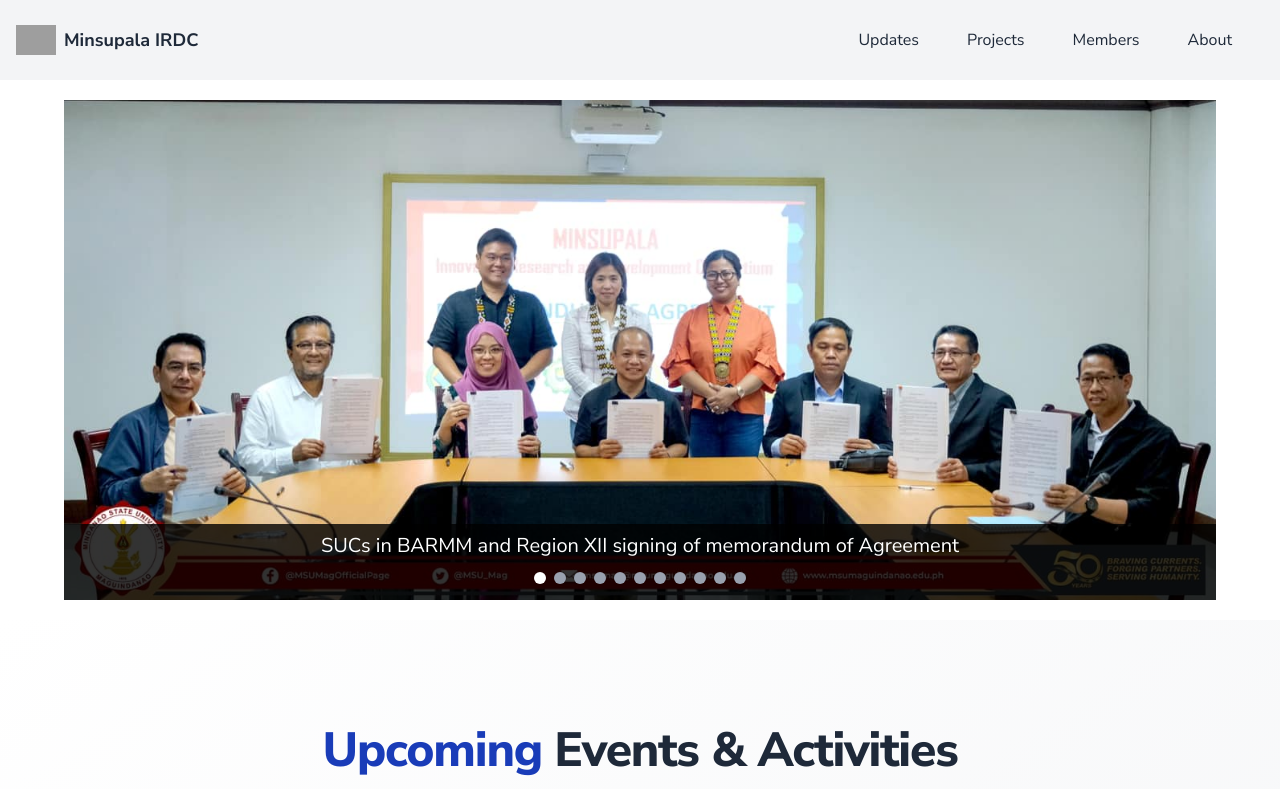
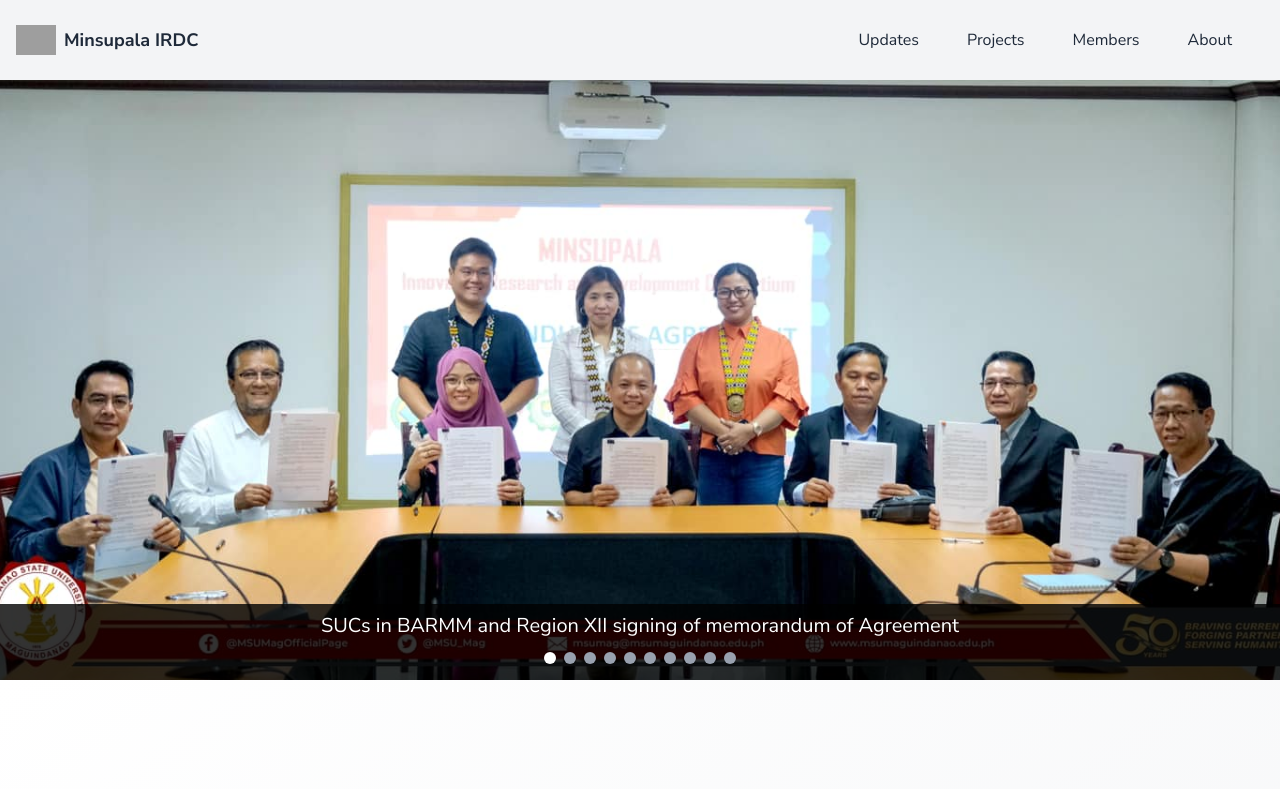
Before and after one commit to minsupala-irdc/minsupalairdc.nextjs.frontend, a Next.js app: page / in a window 1280 px wide. Shown: the top 789 px of the page. Built offline with nearby package versions, Linux system fonts and the light colour scheme; grey boxes are pictures that could not be loaded; a web font is replaced by a local one.

Commit message:
resized the caoursel to fit screen

```diff
--- a/src/app/ui/app-carousel.tsx
+++ b/src/app/ui/app-carousel.tsx
@@ -56,12 +56,7 @@ const images: Slide[] = [
     date: "March 8, 2025",
   },
   {
-    src: "/assets/resources/irdc-timeline/march-19-2025-1.jpg",
-    title: "Minsupala IRDC Manuscript Writing Writeshop",
-    date: "March 29, 2025",
-  },
-  {
-    src: "/assets/resources/irdc-timeline/march-19-2025-2.jpg",
+    src: "/assets/resources/irdc-timeline/march-19-2025-1-2-Technical-Writing-workshop.jpg",
     title: "Minsupala IRDC Manuscript Writing Writeshop",
     date: "March 29, 2025",
   },
@@ -95,7 +90,9 @@ export function AppCarousel() {
   };
 
   return (
-    <div className="relative w-full mx-auto max-w-6xl overflow-hidden h-[250px] md:h-[500px] mt-5 mb-5">
+    // original: width is max-w-6xl and md:h-500px
+    // <div className="relative w-full mx-auto max-w-6xl overflow-hidden h-[250px] md:h-[500px] ">
+    <div className="relative w-full mx-auto overflow-hidden h-[250px] md:h-[75vh] ">
       <div
         className="flex transition-transform duration-700 ease-in-out h-full"
         style={{ transform: `translateX(-${currentIndex * 100}%)` }}
@@ -103,7 +100,7 @@ export function AppCarousel() {
         {images.map((image, index) => (
           <div
             key={index}
-            className="min-w-full flex-shrink-0 relative h-[250px] sm:h-[300px] md:h-[500px]"
+            className="min-w-full flex-shrink-0 relative h-[250px] sm:h-[300px] md:h-[75vh]"
           >
             <Image
               src={image.src}
@@ -112,6 +109,8 @@ export function AppCarousel() {
               objectFit="cover"
               priority={index === 0}
             />
+
+
             <div className="absolute bottom-0 left-0 right-0 z-10 bg-[rgba(0,0,0,0.8)] text-white text-xs md:text-sm pt-1 pb-4 md:pt-2 md:pb-10">
               <div className="max-w-6xl mx-auto px-2 md:px-4 text-center text-sm md:text-xl">
                 {image.title}
```
